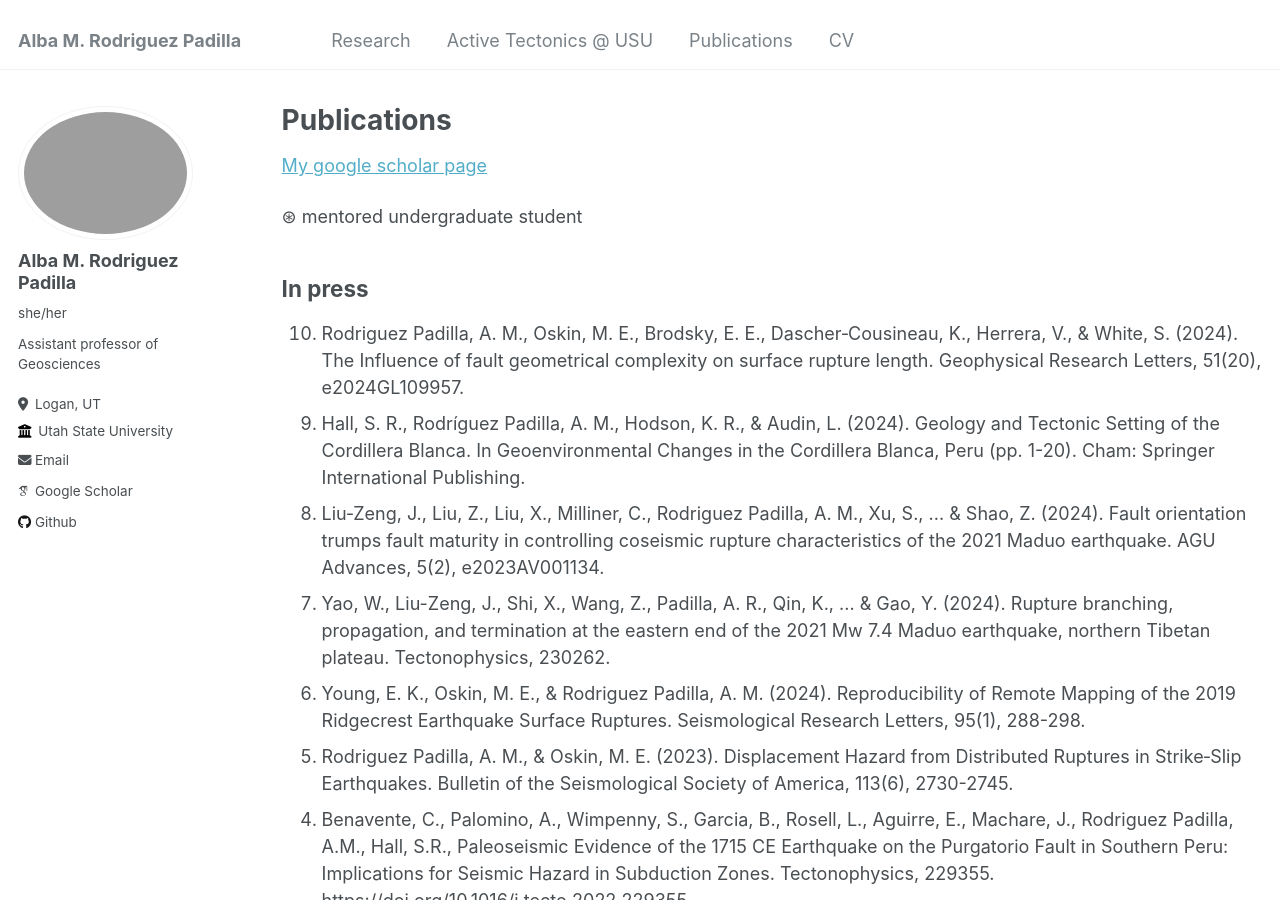
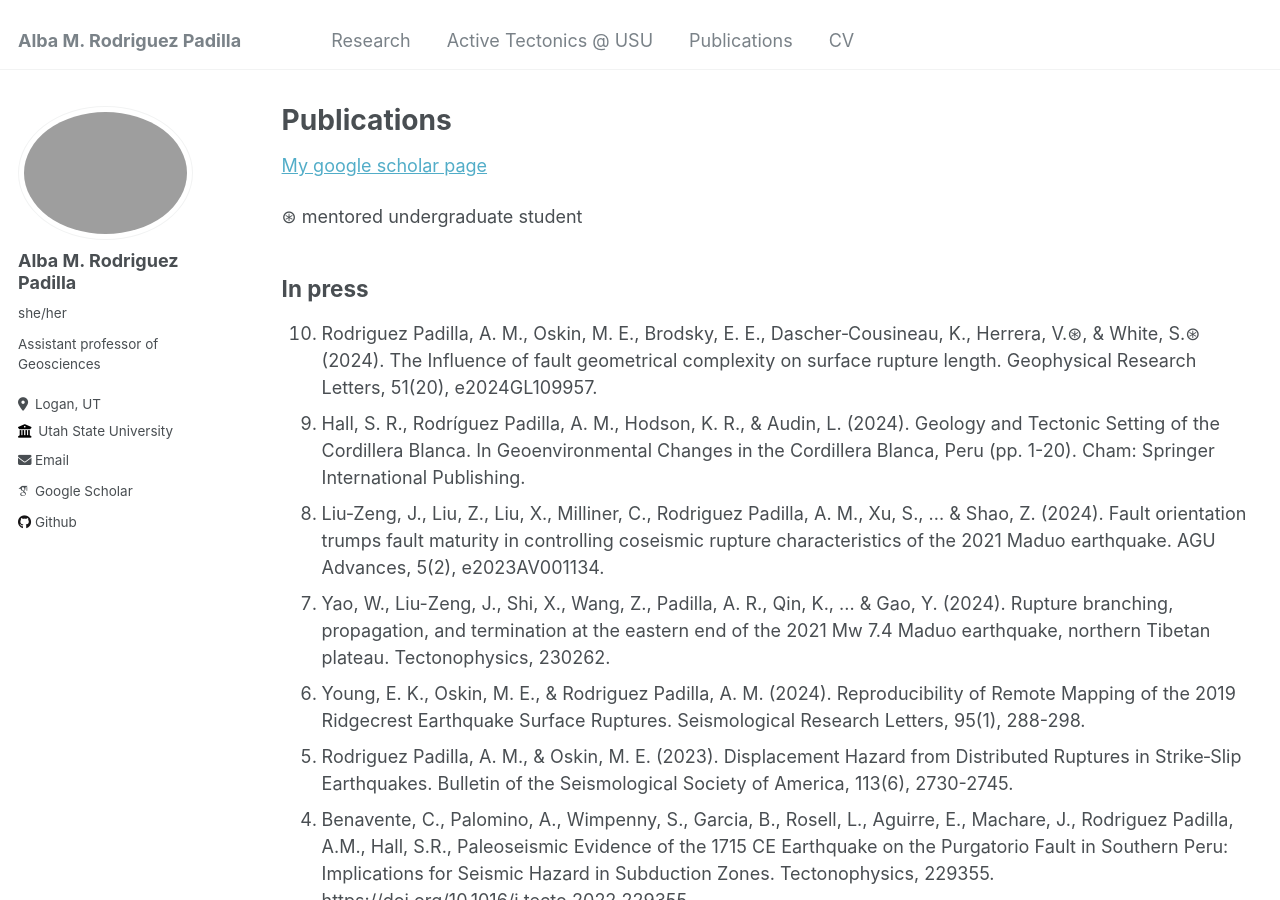
Before and after one commit to absrp/absrp.github.io, a Jekyll site: the page built from _pages/publications.md, in a window 1280 px wide and 900 px high. Built offline with Jekyll 4.4.1, drawn with Linux system fonts in a browser that asks for light colours; some web fonts are replaced.

```diff
--- a/_pages/publications.md
+++ b/_pages/publications.md
@@ -12,7 +12,7 @@ author_profile: true
 ## In press
 
 <ol reversed>
-  <li> Rodriguez Padilla, A. M., Oskin, M. E., Brodsky, E. E., Dascher‐Cousineau, K., Herrera, V., & White, S. (2024). The Influence of fault geometrical complexity on surface rupture length. Geophysical Research Letters, 51(20), e2024GL109957. </li>
+  <li> Rodriguez Padilla, A. M., Oskin, M. E., Brodsky, E. E., Dascher‐Cousineau, K., Herrera, V.⊛, & White, S.⊛ (2024). The Influence of fault geometrical complexity on surface rupture length. Geophysical Research Letters, 51(20), e2024GL109957. </li>
    <li> Hall, S. R., Rodríguez Padilla, A. M., Hodson, K. R., & Audin, L. (2024). Geology and Tectonic Setting of the Cordillera Blanca. In Geoenvironmental Changes in the Cordillera Blanca, Peru (pp. 1-20). Cham: Springer International Publishing. </li>
   <li> Liu‐Zeng, J., Liu, Z., Liu, X., Milliner, C., Rodriguez Padilla, A. M., Xu, S., ... & Shao, Z. (2024). Fault orientation trumps fault maturity in controlling coseismic rupture characteristics of the 2021 Maduo earthquake. AGU Advances, 5(2), e2023AV001134. </li>
   <li> Yao, W., Liu-Zeng, J., Shi, X., Wang, Z., Padilla, A. R., Qin, K., ... & Gao, Y. (2024). Rupture branching, propagation, and termination at the eastern end of the 2021 Mw 7.4 Maduo earthquake, northern Tibetan plateau. Tectonophysics, 230262. </li>
```
